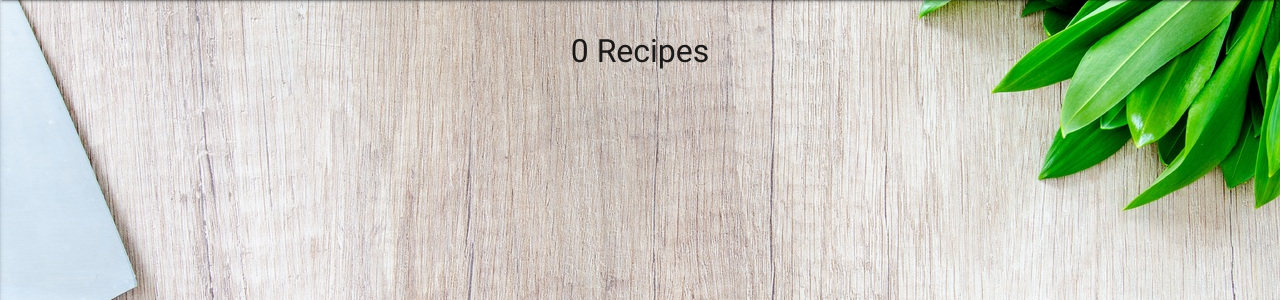
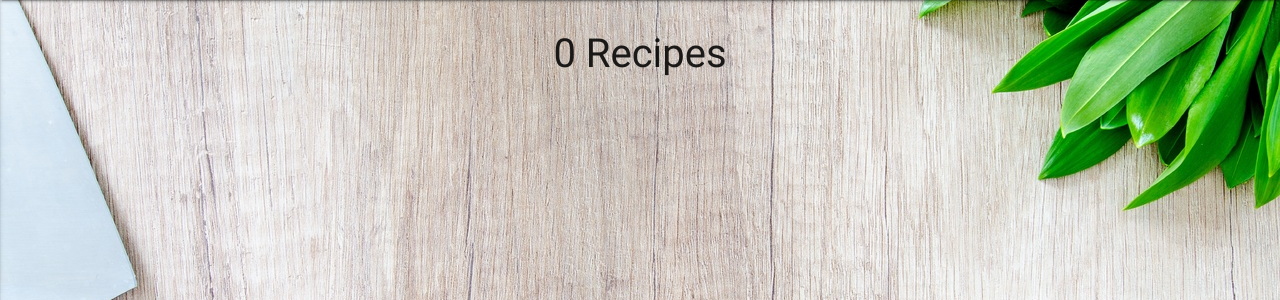
Before and after one commit to freddorn/recipe-database, a Flask app: page / in a window 1280 px wide. Shown: the part 64-364 px from the top of the page. Run offline with Flask 2, Linux system fonts and the light colour scheme; data that the repository does not hold is empty; some libraries are stand-ins or nearby versions.

Commit message:
add media queries

```diff
--- a/static/css/style.css
+++ b/static/css/style.css
@@ -50,3 +50,21 @@ h3 {
     margin-top: 0rem;
     margin-bottom: 0rem;
 }
+
+/*Media Queries*/
+
+@media only screen and (min-width: 500px) {
+    .category-image {
+        width: 180px;
+        }
+
+    h1 {
+        font-size: 2.5rem;
+        margin-top: 2rem;
+        margin-bottom: 1rem;
+        }
+
+    h2 {
+        font-size: 1.5rem;
+        margin-top: 1.5rem;
+        }
```
